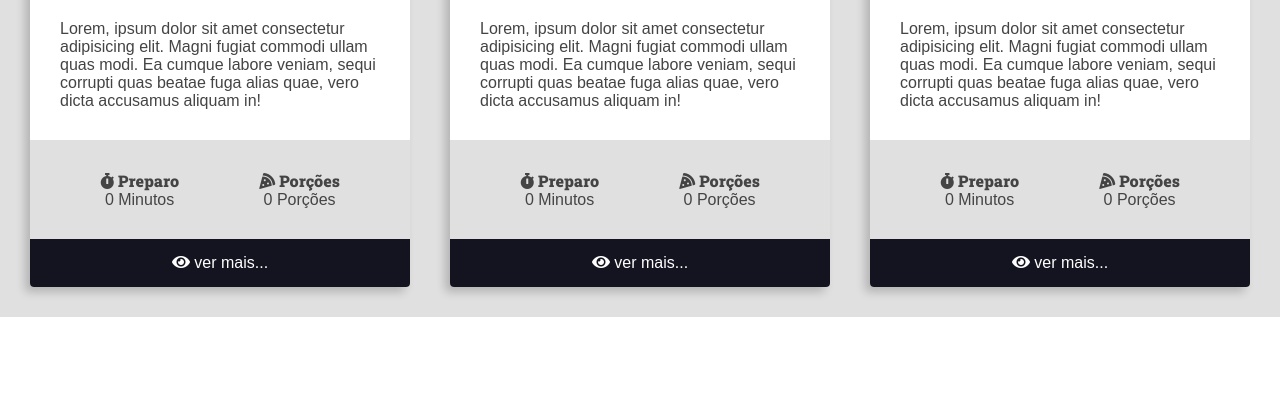
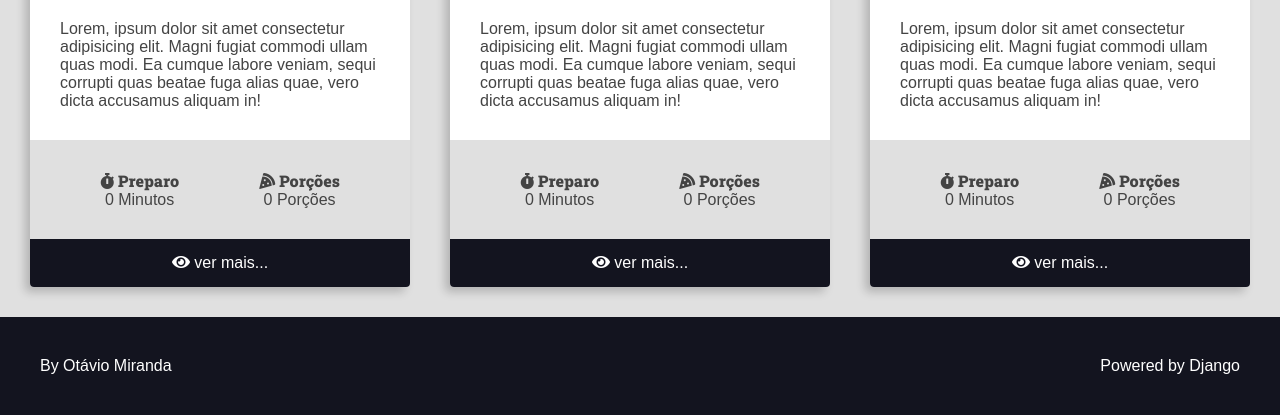
Before and after one commit to brunohro/curso-django-projeto1, a Django app: page / in a window 1280 px wide. Shown: the part 1274-1689 px from the top of the page. Before the commit the page ends 1591 px from the top, so only its background shows below. Run offline with Django 5.2, Linux system fonts and the light colour scheme; some libraries are stand-ins or nearby versions.

Commit message:
Adicionando o footer

```diff
--- a/Recipes/templates/recipes/pages/home.html
+++ b/Recipes/templates/recipes/pages/home.html
@@ -17,5 +17,7 @@
             {% include 'recipes/partials/recipe.html' %}
         </div>
     </main>
+
+    {% include "recipes/partials/footer.html" %}
 </body>
 </html>
--- /dev/null
+++ b/Recipes/templates/recipes/partials/footer.html
@@ -0,0 +1,9 @@
+<footer class="main-footer">
+    <div class="developer">
+      <a href="https://www.otaviomiranda.com.br/" target="_blank" rel="noreferrer noopener">By Otávio Miranda</a>
+    </div>
+
+    <div class="powered">
+      <a href="https://www.djangoproject.com/" target="_blank" rel="noreferrer noopener">Powered by Django</a>
+    </div>
+  </footer>
```
